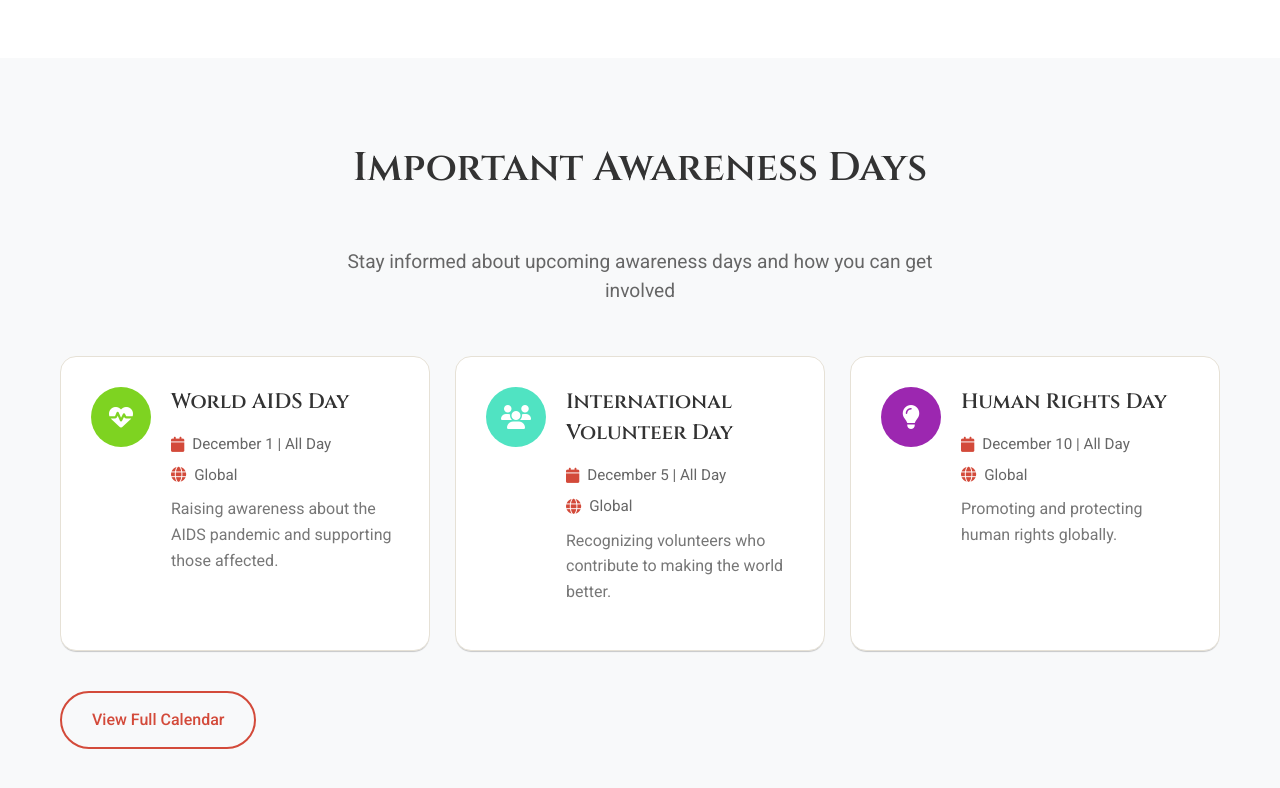
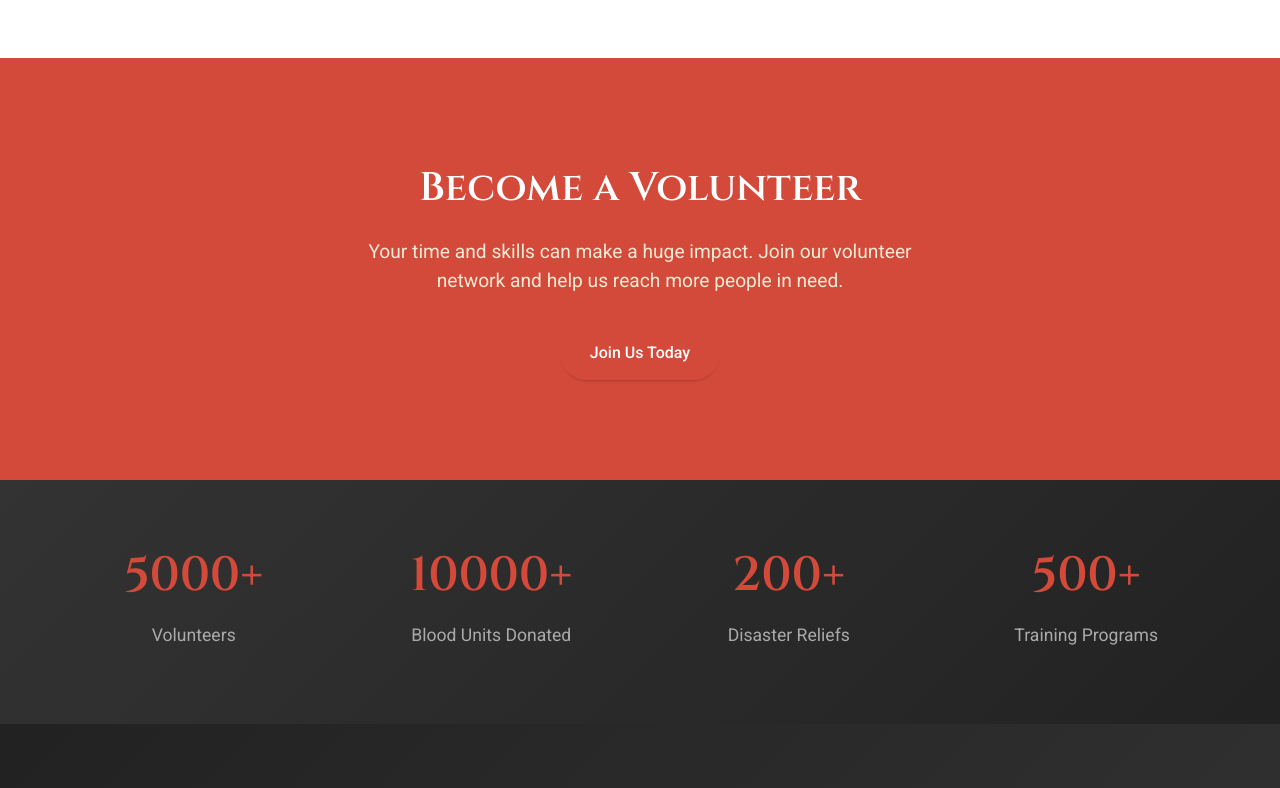
Before and after one commit to mylapalliramya147-ux/Redcross, a React (Create React App) app: page / in a window 1280 px wide. Shown: the part 2180-2968 px from the top of the page. Built offline with nearby package versions, Linux system fonts and the light colour scheme.

Commit message:
removedd

```diff
--- a/src/pages/Home.css
+++ b/src/pages/Home.css
@@ -268,100 +268,6 @@
   font-size: 1.1rem;
 }
 
-/* Calendar Preview Section */
-.calendar-preview {
-  padding: 80px 20px;
-  background-color: #f8f9fa;
-}
-
-.calendar-subtitle {
-  text-align: center;
-  font-size: 1.2rem;
-  color: #666;
-  margin-bottom: 50px;
-  max-width: 600px;
-  margin-left: auto;
-  margin-right: auto;
-}
-
-.events-preview-grid {
-  display: grid;
-  grid-template-columns: repeat(auto-fit, minmax(300px, 1fr));
-  gap: 25px;
-  margin-bottom: 40px;
-}
-
-.event-preview-card {
-  background: #fff;
-  border-radius: 16px;
-  padding: 30px;
-  box-shadow: var(--mat-sys-level1, 0px 2px 1px -1px rgba(0, 0, 0, 0.2));
-  border: 1px solid #e6e1d6;
-  transition: all 0.3s ease;
-  display: flex;
-  gap: 20px;
-  align-items: flex-start;
-}
-
-.event-preview-card:hover {
-  transform: translateY(-5px);
-  box-shadow: var(--mat-sys-level3, 0px 3px 5px -1px rgba(0, 0, 0, 0.2));
-  border-color: #d34a3a;
-}
-
-.event-preview-icon {
-  width: 60px;
-  height: 60px;
-  border-radius: 50%;
-  display: flex;
-  align-items: center;
-  justify-content: center;
-  flex-shrink: 0;
-}
-
-.event-preview-icon i {
-  font-size: 1.5rem;
-  color: #fff;
-}
-
-.event-preview-content {
-  flex: 1;
-}
-
-.event-preview-content h3 {
-  font-family: 'Cinzel', serif;
-  font-size: 1.3rem;
-  color: #333;
-  margin-bottom: 15px;
-}
-
-.event-preview-date,
-.event-preview-location {
-  display: flex;
-  align-items: center;
-  gap: 8px;
-  color: #666;
-  font-size: 0.95rem;
-  margin-bottom: 8px;
-}
-
-.event-preview-date i,
-.event-preview-location i {
-  color: #d34a3a;
-}
-
-.event-preview-content p {
-  color: #777;
-  line-height: 1.6;
-  margin-top: 10px;
-}
-
-.calendar-btn {
-  display: block;
-  margin: 0 auto;
-  width: fit-content;
-}
-
 /* Responsive Design */
 @media screen and (max-width: 768px) {
   .hero-title {
@@ -379,13 +285,4 @@
   .section-title {
     font-size: 2rem;
   }
-
-  .event-preview-card {
-    flex-direction: column;
-    text-align: center;
-  }
-
-  .events-preview-grid {
-    grid-template-columns: 1fr;
-  }
 }
--- a/src/pages/Home.js
+++ b/src/pages/Home.js
@@ -1,4 +1,4 @@
-import React, { useState } from 'react';
+import React from 'react';
 import { Link } from 'react-router-dom';
 import './Home.css';
 
@@ -25,50 +25,6 @@ const Home = () => {
       description: '24/7 emergency response services for medical and disaster situations.',
     },
   ];
-
-  // Upcoming awareness events for preview
-  const upcomingEvents = [
-    {
-      id: 1,
-      title: 'World AIDS Day',
-      date: 'December 1',
-      time: 'All Day',
-      location: 'Global',
-      description: 'Raising awareness about the AIDS pandemic and supporting those affected.',
-      category: 'health',
-      icon: 'fas fa-heartbeat'
-    },
-    {
-      id: 2,
-      title: 'International Volunteer Day',
-      date: 'December 5',
-      time: 'All Day',
-      location: 'Global',
-      description: 'Recognizing volunteers who contribute to making the world better.',
-      category: 'volunteer',
-      icon: 'fas fa-users'
-    },
-    {
-      id: 3,
-      title: 'Human Rights Day',
-      date: 'December 10',
-      time: 'All Day',
-      location: 'Global',
-      description: 'Promoting and protecting human rights globally.',
-      category: 'awareness',
-      icon: 'fas fa-lightbulb'
-    },
-  ];
-
-  const getCategoryColor = (category) => {
-    switch (category) {
-      case 'health': return '#7ed321';
-      case 'volunteer': return '#50e3c2';
-      case 'awareness': return '#9c27b0';
-      case 'environment': return '#4caf50';
-      default: return '#d34a3a';
-    }
-  };
 
   return (
     <div className="home">
@@ -135,43 +91,6 @@ const Home = () => {
         </div>
       </section>
 
-      {/* Calendar Awareness Days Preview Section */}
-      <section className="calendar-preview">
-        <div className="section-container">
-          <h2 className="section-title">Important Awareness Days</h2>
-          <p className="calendar-subtitle">
-            Stay informed about upcoming awareness days and how you can get involved
-          </p>
-          <div className="events-preview-grid">
-            {upcomingEvents.map((event) => (
-              <div key={event.id} className="event-preview-card">
-                <div
-                  className="event-preview-icon"
-                  style={{ backgroundColor: getCategoryColor(event.category) }}
-                >
-                  <i className={event.icon}></i>
-                </div>
-                <div className="event-preview-content">
-                  <h3>{event.title}</h3>
-                  <div className="event-preview-date">
-                    <i className="fas fa-calendar"></i>
-                    <span>{event.date} | {event.time}</span>
-                  </div>
-                  <div className="event-preview-location">
-                    <i className="fas fa-globe"></i>
-                    <span>{event.location}</span>
-                  </div>
-                  <p>{event.description}</p>
-                </div>
-              </div>
-            ))}
-          </div>
-          <Link to="/calender" className="btn btn-outline calendar-btn">
-            View Full Calendar
-          </Link>
-        </div>
-      </section>
-
       {/* Call to Action Section */}
       <section className="cta-section">
         <div className="section-container">
```
